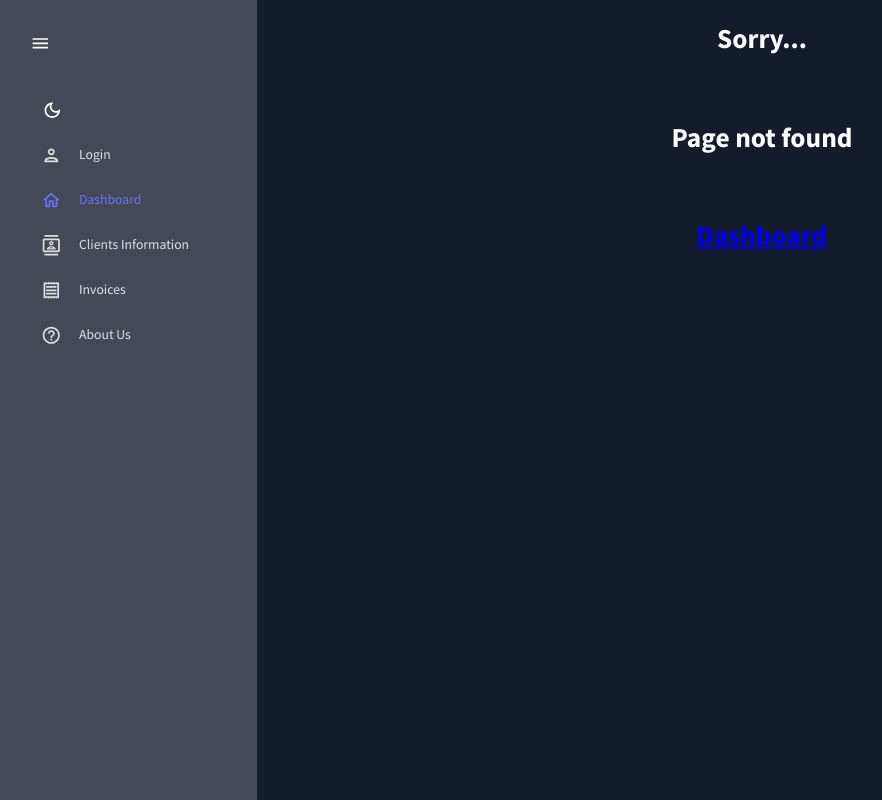
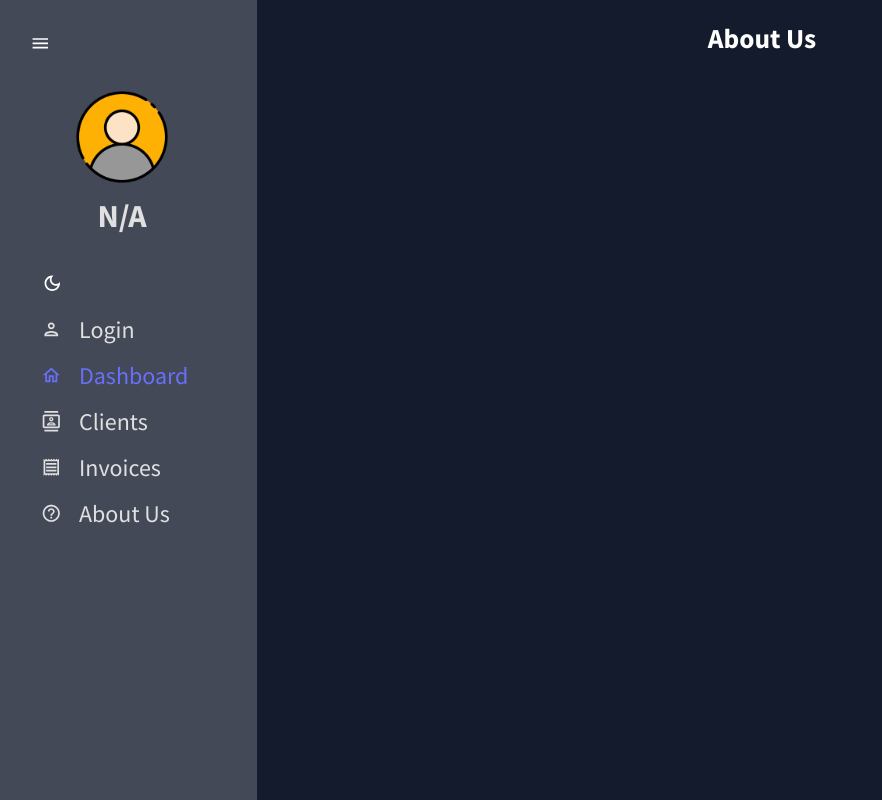
Before and after one commit to BaseBenjamin13/dashboard_client, a React (Create React App) app: page /about in a window 1280 px wide. Before the commit this address had no page. Shown: the whole page, without its empty margins (13-895 px from the left). Built offline with nearby package versions, Linux system fonts and the light colour scheme.

Commit message:
styled navbar, displayed user picture, companyName, firstName, lastName in navbar

```diff
--- a/src/App.js
+++ b/src/App.js
@@ -11,6 +11,7 @@ import LoginPage from './pages/LoginPage';
 import Page404 from './pages/404';
 import ClientsPage from './pages/ClientsPage';
 import InvoicesPage from './pages/InvoicesPage';
+import AboutUsPage from './pages/AboutUsPage';
 import NavBar from './components/NavBar';
 
 function App() {
@@ -35,6 +36,7 @@ function App() {
                                 <Route path="/clients" element={<ClientsPage />} />
 
                                 <Route path="/invoices" element={<InvoicesPage />} />
+                                <Route path="/about" element={<AboutUsPage />} />
 
                                 <Route path="*" element={<Page404 />} />
                             </Routes>
--- a/src/components/NavBar.js
+++ b/src/components/NavBar.js
@@ -18,11 +18,13 @@ import DarkModeOutlinedIcon from "@mui/icons-material/DarkModeOutlined";
 
 import { tokens, ColorModeContext } from "../theme";
 import NavBarItem from "./NavBarItem";
+import { UserContext } from '../contexts/UserContext';
 
 
 const NavBar = () => {
 
-    const [user, setUser] = useState(null);
+    const { user, setUser } = useContext(UserContext);
+    console.log(user)
     const theme = useTheme();
     const colors = tokens(theme.palette.mode);
     const [isCollapsed, setIsCollapsed] = useState(false);
@@ -80,7 +82,7 @@ const NavBar = () => {
                                     alt="profile-user"
                                     width="100px"
                                     height="100px"
-                                    src={`../../assets/user.png`}
+                                    src={`profile.png`}
                                     style={{ cursor: "pointer", borderRadius: "50%" }}
                                 />
                             </Box>
@@ -91,10 +93,10 @@ const NavBar = () => {
                                     fontWeight="bold"
                                     sx={{ m: "10px 0 0 0" }}
                                 >
-                                    Ed Roh
+                                    {user.companyName ? user. companyName : "N/A"}
                                 </Typography>
                                 <Typography variant="h5" color={colors.greenAccent[500]}>
-                                    VP Fancy Admin
+                                    {user.firstName} {user.lastName}
                                 </Typography>
                             </Box>
                         </Box>
@@ -112,8 +114,11 @@ const NavBar = () => {
                         </MenuItem>
 
                         <NavBarItem
-                            title={user ? "Profile" : "Login"}
-                            to={user ? "/profile" : "/login"}
+                            title={"Login"}
+                            // title={user ? "Profile" : "Login"}
+                            to={"/login"}
+                            // change this after making profile page
+                            // to={user ? "/profile" : "/login"}
                             icon={<PersonOutlinedIcon />}
                             selected={selected}
                             setSelected={setSelected}
@@ -128,7 +133,7 @@ const NavBar = () => {
                         />
 
                         <NavBarItem
-                            title="Clients Information"
+                            title="Clients"
                             to="/clients"
                             icon={<ContactsOutlinedIcon />}
                             selected={selected}
--- a/src/components/NavBarItem.js
+++ b/src/components/NavBarItem.js
@@ -17,7 +17,7 @@ function NavBarItem({ title, to, icon, selected, setSelected }) {
             onClick={() => setSelected(title)}
             icon={icon}
         >
-            <Typography>{title}</Typography>
+            <Typography fontSize={24}>{title}</Typography>
             <Link to={to} />
         </MenuItem>
   )
--- /dev/null
+++ b/src/pages/AboutUsPage.js
@@ -0,0 +1,12 @@
+import React from 'react';
+
+function AboutUsPage() {
+  return (
+    <div>
+        <h1>About Us</h1>
+
+    </div>
+  )
+}
+
+export default AboutUsPage
```
Also changed, not shown: public/profile.png (added).
